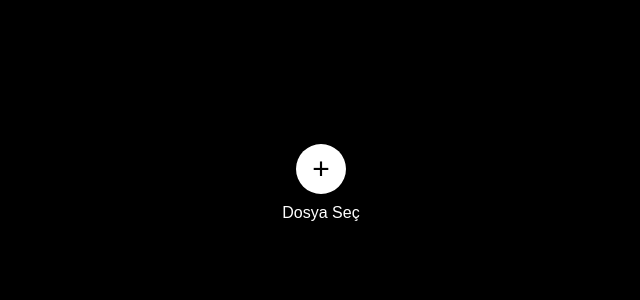
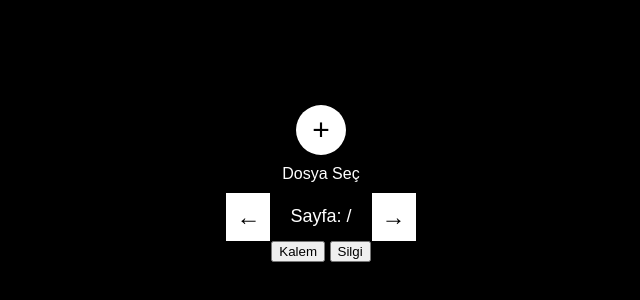
Before and after one commit to Always-come-back/Emirx.github.io, a plain HTML site: page index.html in a window 1280 px wide. Shown: the part 242-542 px from the top of the page, without its empty margins (319-959 px from the left). Drawn offline with Linux system fonts and the light colour scheme.

Commit message:
Update index.html

```diff
--- a/index.html
+++ b/index.html
@@ -22,14 +22,21 @@
         <!-- PDF ve Tam Ekran Butonu -->
         <div id="pdf-container" style="display: none;">
             <canvas id="pdf-render"></canvas>
-            <button id="fullscreen-btn">Tam Ekran</button>
+            <button id="fullscreen-btn"><img src="fullscreen-icon.png" alt="Tam Ekran" /></button>
+            <button id="exit-fullscreen-btn" style="display:none;">Tam Ekrandan Çık</button>
         </div>
 
-        <!-- Sayfa Navigasyonu -->
-        <div id="navigation" style="display: none;">
-            <button id="prev-page">&#8592;</button>
+        <!-- Sayfa Navigasyonu ve Beyaz Alt Şerit -->
+        <div id="navigation">
+            <button id="prev-page" class="nav-btn">&#x2190;</button>
             <span id="page-num-display">Sayfa: <span id="page-num"></span> / <span id="page-count"></span></span>
-            <button id="next-page">&#8594;</button>
+            <button id="next-page" class="nav-btn">&#x2192;</button>
+        </div>
+
+        <!-- Kalem, Silgi ve Kontroller -->
+        <div id="controls">
+            <button id="pen-btn">Kalem</button>
+            <button id="eraser-btn">Silgi</button>
         </div>
     </div>
 
```
